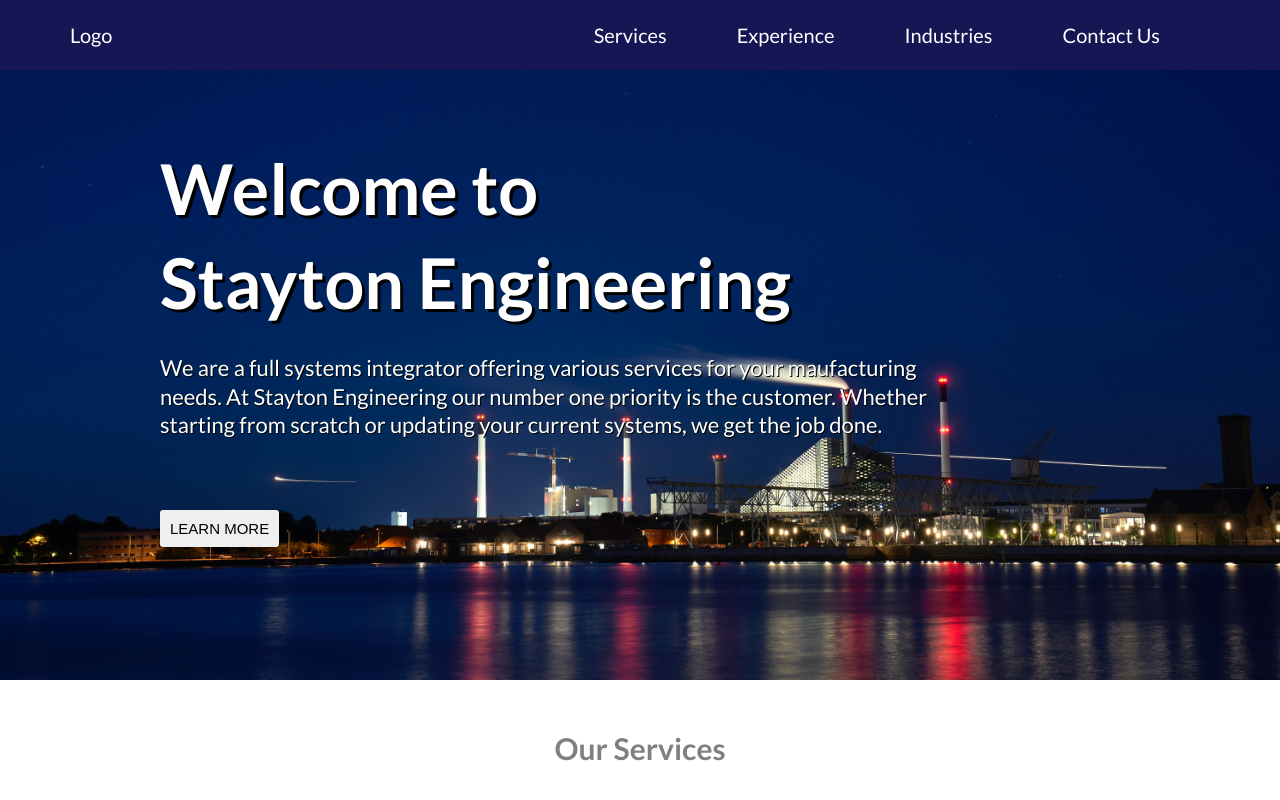
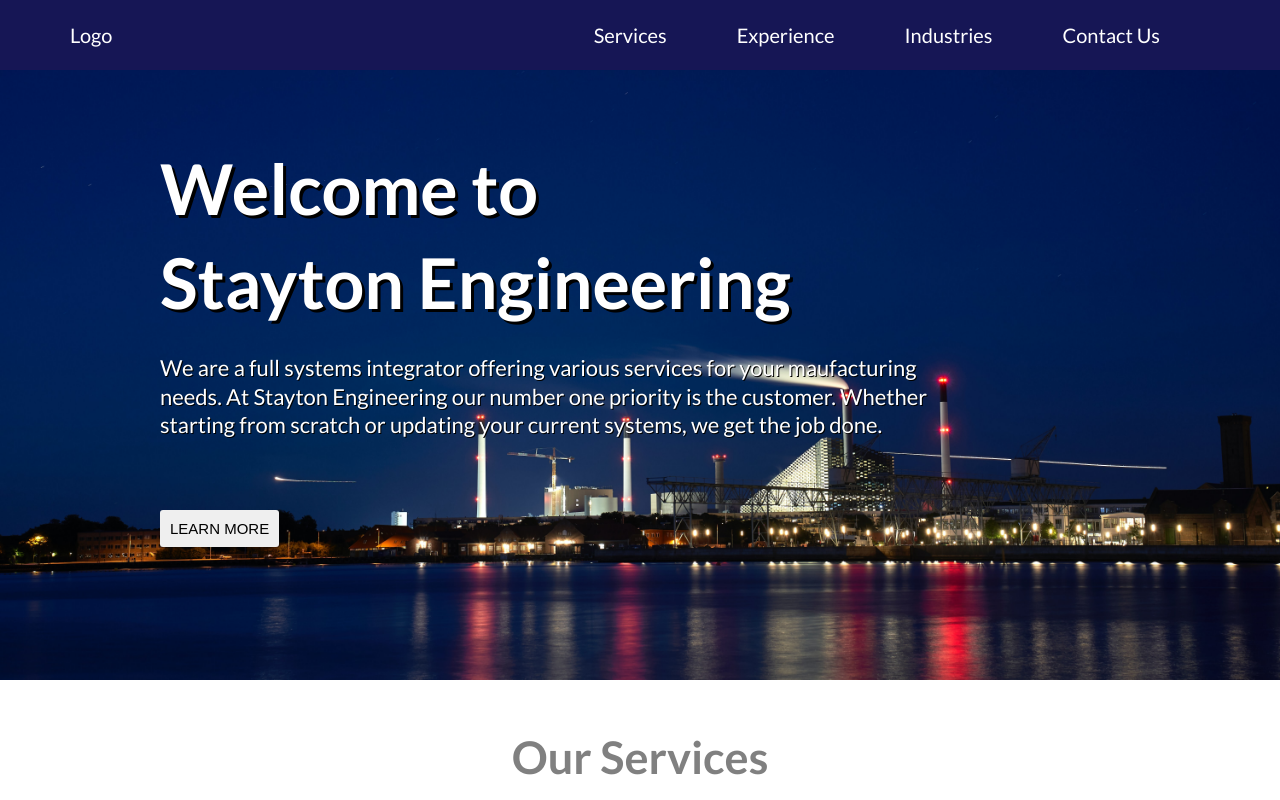
Before and after one commit to Denver-Meadows/stayton-engineering, a React (Create React App) app: page / in a window 1280 px wide. Shown: the top 800 px of the page. Built offline with nearby package versions, Linux system fonts and the light colour scheme; a web font is replaced by a local one.

Commit message:
footer updated

```diff
--- a/src/styles/experience.scss
+++ b/src/styles/experience.scss
@@ -8,7 +8,7 @@
     margin-top: 5rem;
     margin-bottom: 10rem;
     text-align: center;
-    font-size: 2rem;
+    font-size: 3rem;
   }
 
   &-list-1 {
--- a/src/styles/industries.scss
+++ b/src/styles/industries.scss
@@ -19,7 +19,7 @@
     margin-top: 5rem;
     margin-bottom: 10rem;
     text-align: center;
-    font-size: 2rem;
+    font-size: 3rem;
   }
 
   &-list-1 {
--- a/src/styles/services.scss
+++ b/src/styles/services.scss
@@ -8,7 +8,7 @@
     margin-top: 5rem;
     margin-bottom: 20rem;
     text-align: center;
-    font-size: 2rem;
+    font-size: 3rem;
   }
 
   &-list {
```
